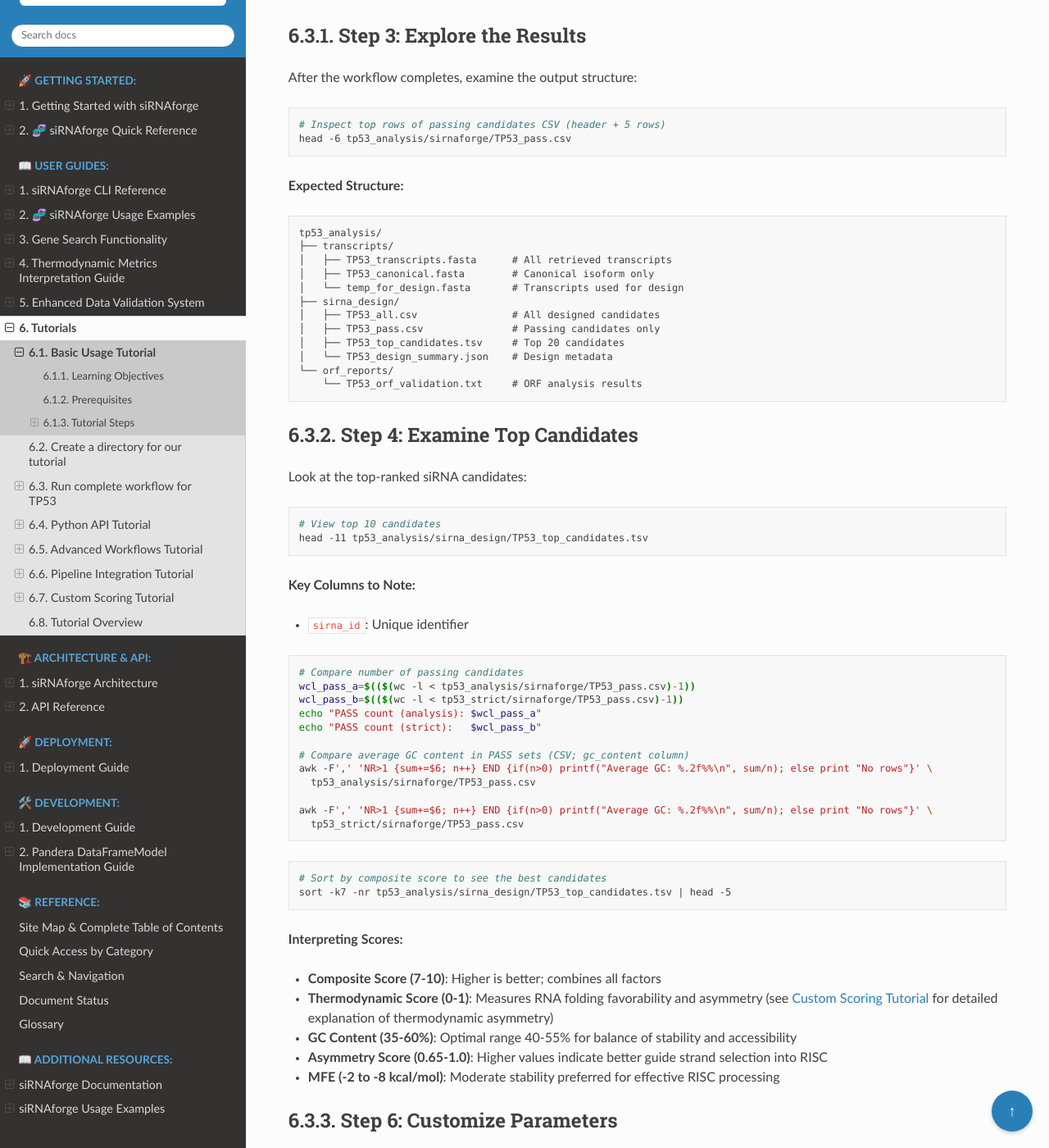
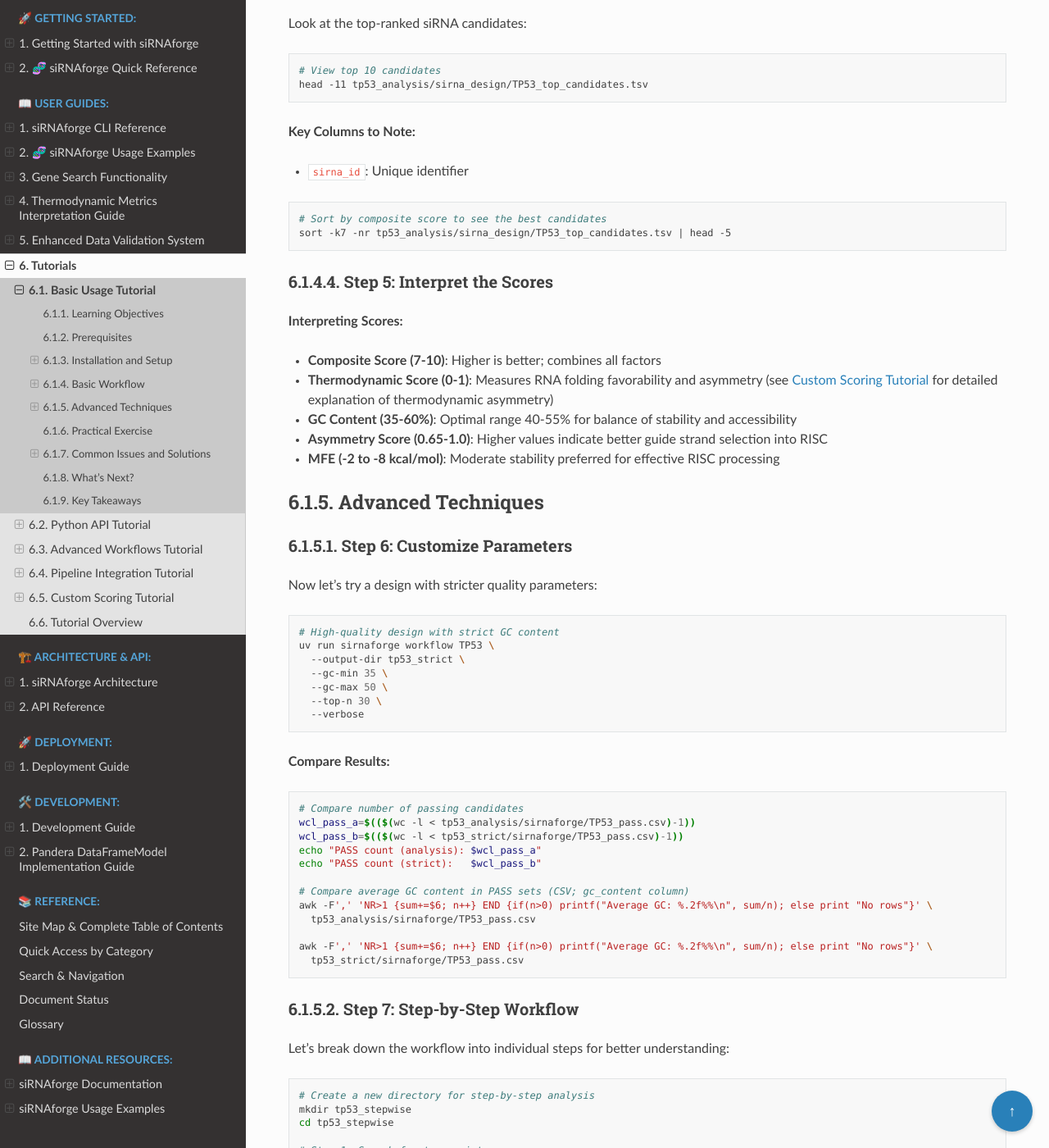
Before and after one commit to Austin-s-h/sirnaforge, a Sphinx documentation site: the page built from docs/tutorials/basic_usage.md, in a window 1280 px wide and 1400 px high, scrolled down 2001 px. Shown: the whole window at 82% size. Built offline with Sphinx 7.4.7 and the Read the Docs theme 3.1.0, drawn with Linux system fonts in a browser that asks for light colours; some of the changed text lies outside the part shown.

Commit message:
doc: fix docs header warnings

````diff
--- a/docs/tutorials/basic_usage.md
+++ b/docs/tutorials/basic_usage.md
@@ -16,7 +16,7 @@ By the end of this tutorial, you will:
 - Basic familiarity with command-line interfaces
 - Understanding of siRNA biology (helpful but not required)
 
-## Tutorial Steps
+## Installation and Setup
 
 ### Step 1: Verify Your Installation
 
@@ -41,9 +41,20 @@ uv run sirnaforge version
 
 If you see this output, you're ready to proceed!
 
+## Basic Workflow
+
 ### Step 2: Your First siRNA Design
 
 Let's design siRNAs for the well-known tumor suppressor gene TP53:
+
+```bash
+# Create a directory for our tutorial
+mkdir sirnaforge_tutorial
+cd sirnaforge_tutorial
+
+# Run complete workflow for TP53
+uv run sirnaforge workflow TP53 --output-dir tp53_analysis --verbose
+```
 
 **Expected Structure:**
 ```
@@ -60,24 +71,8 @@ tp53_analysis/
 │   ├── workflow_stream.log         # Console output
 │   └── workflow_summary.json       # High-level summary
 └── orf_reports/
-    └── TP53_orf_validation.txt     # ORF analysis results
+  └── TP53_orf_validation.txt     # ORF analysis results
 ```
-# Create a directory for our tutorial
-mkdir sirnaforge_tutorial
-cd sirnaforge_tutorial
-
-# Run complete workflow for TP53
-uv run sirnaforge workflow TP53 --output-dir tp53_analysis --verbose
-```
-
-```bash
-# View top 10 FASTA entries for top candidates
-# Inspect top candidates from the PASS CSV
-head -n 5 tp53_analysis/sirnaforge/TP53_pass.csv
-```
-4. Designs siRNA candidates across all transcripts
-5. Scores candidates using multiple algorithms
-6. Ranks and selects top candidates
 
 ### Step 3: Explore the Results
 
@@ -86,21 +81,6 @@ After the workflow completes, examine the output structure:
 ```bash
 # Inspect top rows of passing candidates CSV (header + 5 rows)
 head -6 tp53_analysis/sirnaforge/TP53_pass.csv
-```
-**Expected Structure:**
-```
-tp53_analysis/
-├── transcripts/
-│   ├── TP53_transcripts.fasta      # All retrieved transcripts
-│   ├── TP53_canonical.fasta        # Canonical isoform only
-│   └── temp_for_design.fasta       # Transcripts used for design
-├── sirna_design/
-│   ├── TP53_all.csv                # All designed candidates
-│   ├── TP53_pass.csv               # Passing candidates only
-│   ├── TP53_top_candidates.tsv     # Top 20 candidates
-│   └── TP53_design_summary.json    # Design metadata
-└── orf_reports/
-    └── TP53_orf_validation.txt     # ORF analysis results
 ```
 
 ### Step 4: Examine Top Candidates
@@ -114,24 +94,13 @@ head -11 tp53_analysis/sirna_design/TP53_top_candidates.tsv
 
 **Key Columns to Note:**
 - `sirna_id`: Unique identifier
-```bash
-# Compare number of passing candidates
-wcl_pass_a=$(($(wc -l < tp53_analysis/sirnaforge/TP53_pass.csv)-1))
-wcl_pass_b=$(($(wc -l < tp53_strict/sirnaforge/TP53_pass.csv)-1))
-echo "PASS count (analysis): $wcl_pass_a"
-echo "PASS count (strict):   $wcl_pass_b"
 
-# Compare average GC content in PASS sets (CSV; gc_content column)
-awk -F',' 'NR>1 {sum+=$6; n++} END {if(n>0) printf("Average GC: %.2f%%\n", sum/n); else print "No rows"}' \
-  tp53_analysis/sirnaforge/TP53_pass.csv
-
-awk -F',' 'NR>1 {sum+=$6; n++} END {if(n>0) printf("Average GC: %.2f%%\n", sum/n); else print "No rows"}' \
-  tp53_strict/sirnaforge/TP53_pass.csv
-```
 ```bash
 # Sort by composite score to see the best candidates
 sort -k7 -nr tp53_analysis/sirna_design/TP53_top_candidates.tsv | head -5
 ```
+
+### Step 5: Interpret the Scores
 
 **Interpreting Scores:**
 - **Composite Score (7-10)**: Higher is better; combines all factors
@@ -139,6 +108,8 @@ sort -k7 -nr tp53_analysis/sirna_design/TP53_top_candidates.tsv | head -5
 - **GC Content (35-60%)**: Optimal range 40-55% for balance of stability and accessibility
 - **Asymmetry Score (0.65-1.0)**: Higher values indicate better guide strand selection into RISC
 - **MFE (-2 to -8 kcal/mol)**: Moderate stability preferred for effective RISC processing
+
+## Advanced Techniques
 
 ### Step 6: Customize Parameters
 
@@ -156,16 +127,18 @@ uv run sirnaforge workflow TP53 \
 
 **Compare Results:**
 ```bash
-# Compare number of candidates
-wc -l tp53_analysis/sirna_design/TP53_top_candidates.tsv
-wc -l tp53_strict/sirna_design/TP53_top_candidates.tsv
+# Compare number of passing candidates
+wcl_pass_a=$(($(wc -l < tp53_analysis/sirnaforge/TP53_pass.csv)-1))
+wcl_pass_b=$(($(wc -l < tp53_strict/sirnaforge/TP53_pass.csv)-1))
+echo "PASS count (analysis): $wcl_pass_a"
+echo "PASS count (strict):   $wcl_pass_b"
 
-# Compare average GC content
-awk -F'\t' 'NR>1 {sum+=$6; count++} END {print "Average GC:", sum/count"%"}' \
-  tp53_analysis/sirna_design/TP53_top_candidates.tsv
+# Compare average GC content in PASS sets (CSV; gc_content column)
+awk -F',' 'NR>1 {sum+=$6; n++} END {if(n>0) printf("Average GC: %.2f%%\n", sum/n); else print "No rows"}' \
+  tp53_analysis/sirnaforge/TP53_pass.csv
 
-awk -F'\t' 'NR>1 {sum+=$6; count++} END {print "Average GC:", sum/count"%"}' \
-  tp53_strict/sirna_design/TP53_top_candidates.tsv
+awk -F',' 'NR>1 {sum+=$6; n++} END {if(n>0) printf("Average GC: %.2f%%\n", sum/n); else print "No rows"}' \
+  tp53_strict/sirnaforge/TP53_pass.csv
 ```
 
 ### Step 7: Step-by-Step Workflow
@@ -218,14 +191,14 @@ Process multiple genes systematically:
 genes=("TP53" "BRCA1" "BRCA2" "EGFR" "MYC")
 
 for gene in "${genes[@]}"; do
-    echo "🧬 Processing $gene..."
-    uv run sirnaforge workflow "$gene" \
-      --output-dir "batch_${gene}" \
-      --gc-min 35 \
-      --gc-max 50 \
-      --top-n 20 \
-      --verbose
-    echo "✅ $gene completed"
+  echo "🧬 Processing $gene..."
+  uv run sirnaforge workflow "$gene" \
+    --output-dir "batch_${gene}" \
+    --gc-min 35 \
+    --gc-max 50 \
+    --top-n 20 \
+    --verbose
+  echo "✅ $gene completed"
 done
 
 # Make it executable and run
````
